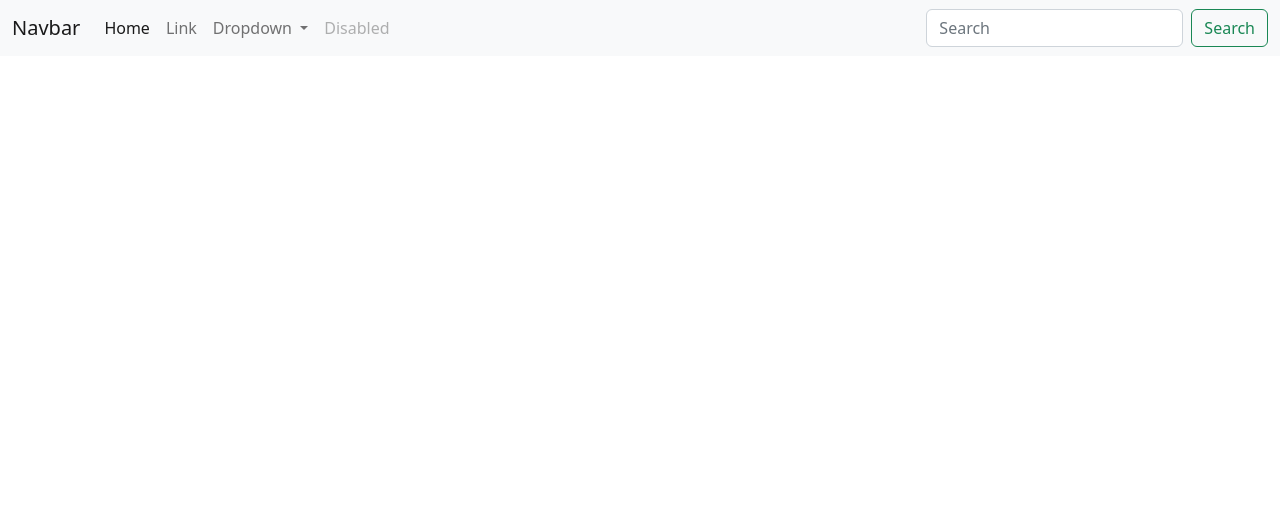
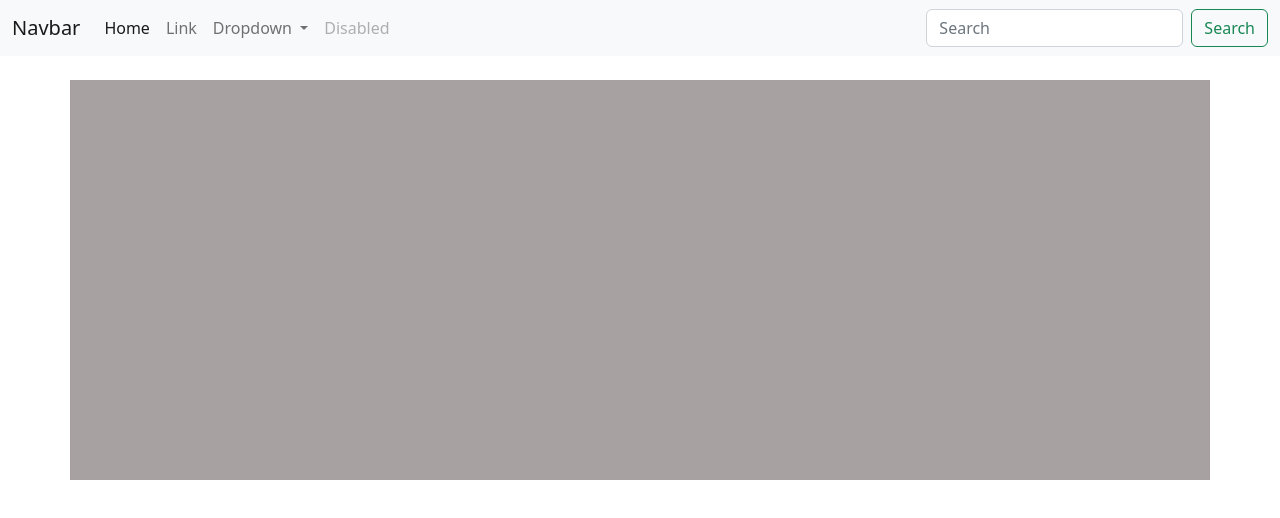
Before and after one commit to Muazzamkhan03/webClock, a plain HTML site: page index.html in a window 1280 px wide. Drawn offline with nearby package versions, Linux system fonts and the light colour scheme.

Commit message:
Added a container for time and css

```diff
--- a/index.html
+++ b/index.html
@@ -5,6 +5,7 @@
     <meta http-equiv="X-UA-Compatible" content="IE=edge">
     <meta name="viewport" content="width=device-width, initial-scale=1.0">
     <link href="https://cdn.jsdelivr.net/npm/bootstrap@5.2.1/dist/css/bootstrap.min.css" rel="stylesheet" integrity="sha384-iYQeCzEYFbKjA/T2uDLTpkwGzCiq6soy8tYaI1GyVh/UjpbCx/TYkiZhlZB6+fzT" crossorigin="anonymous">
+    <link rel="stylesheet" href="style.css">
     <title>Clock</title>
 </head>
 <body>
@@ -44,5 +45,9 @@
           </div>
         </div>
       </nav>
+
+      <div class="container">
+
+      </div>
 </body>
 </html>
--- /dev/null
+++ b/style.css
@@ -0,0 +1,6 @@
+.container{
+    background-color: rgb(167, 161, 161);
+    margin: 3vh auto;
+    min-width: 10vw;
+    min-height: 50vh;
+}
```
